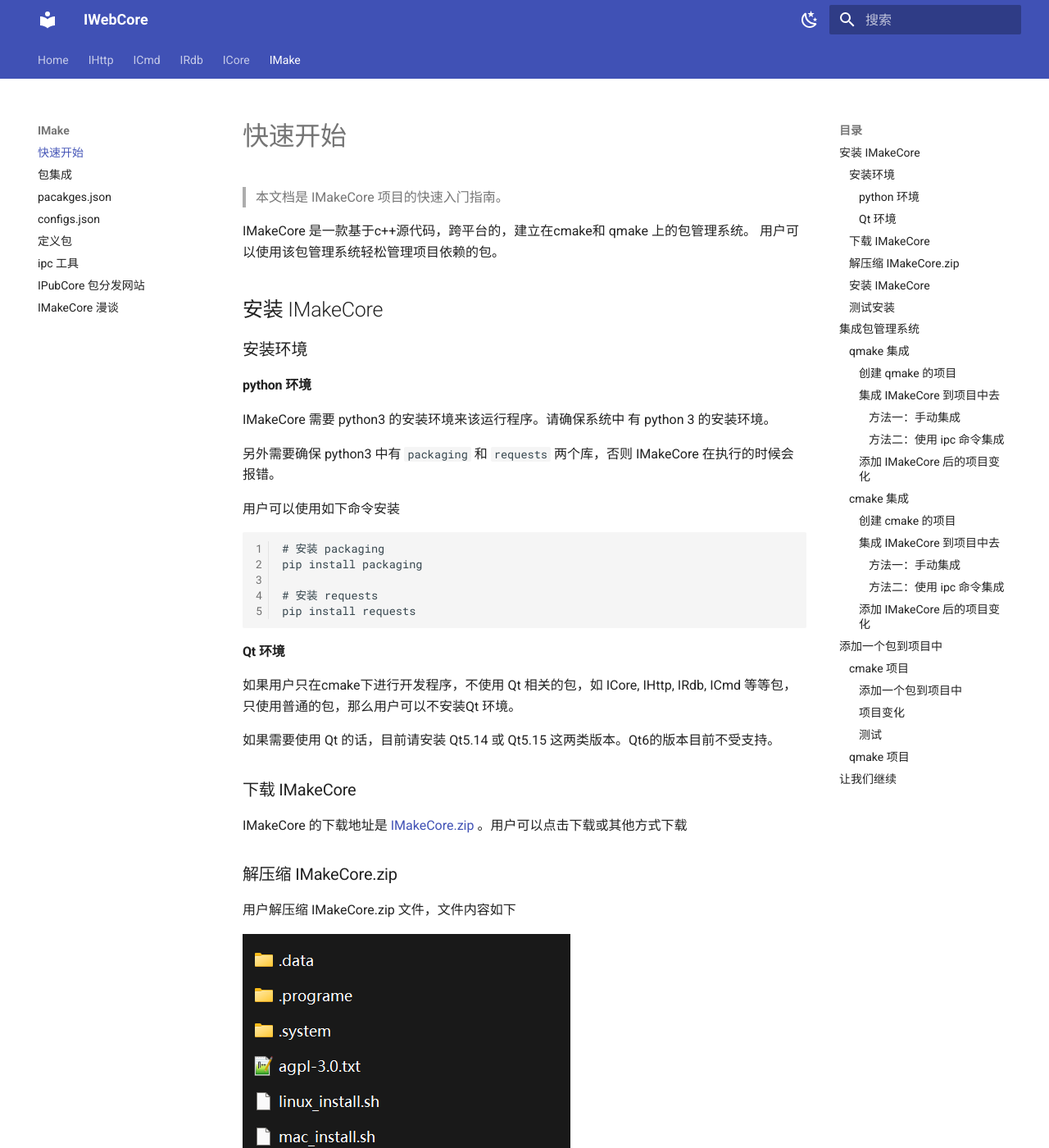
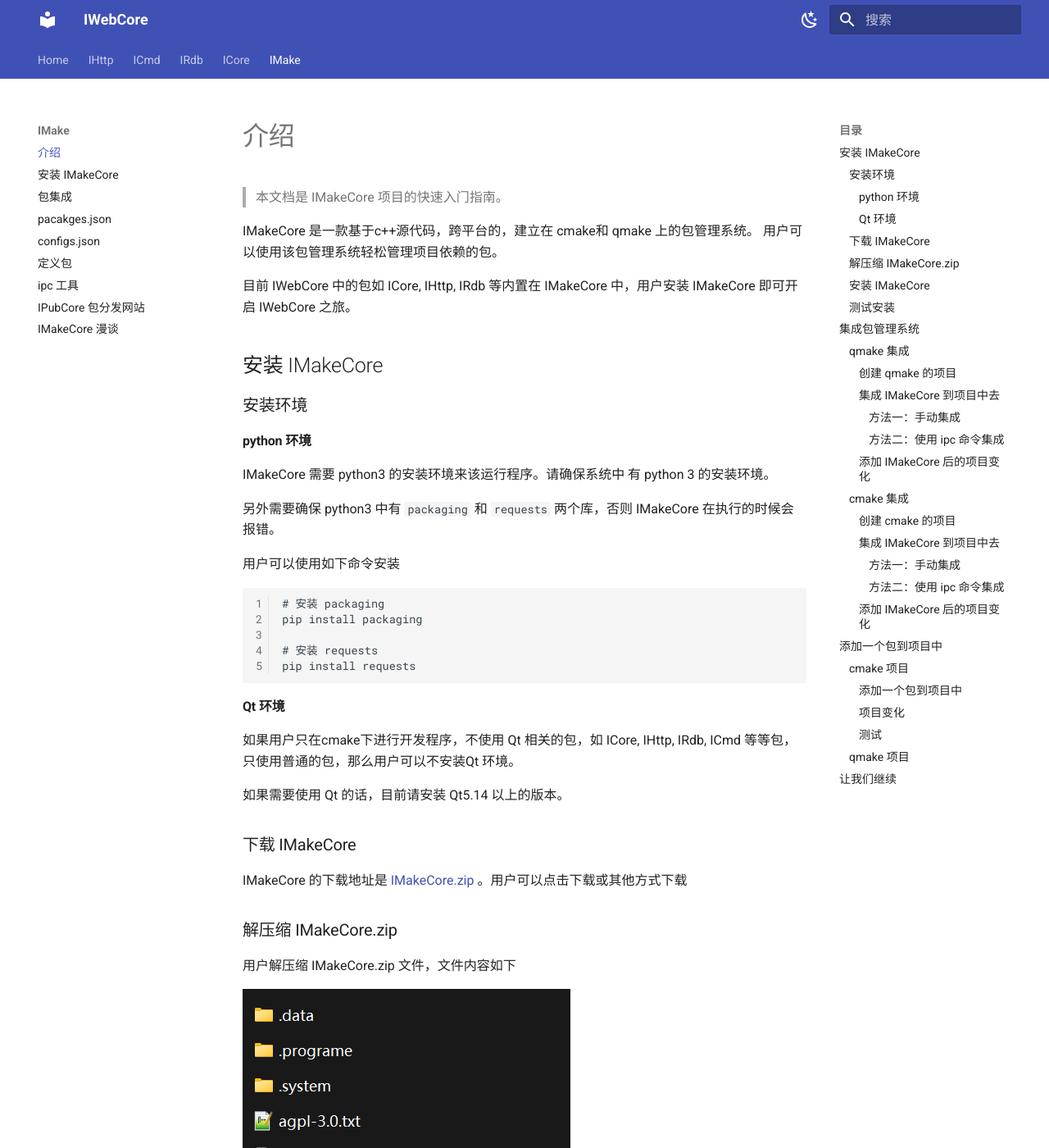
Before and after one commit to IWebCore/IDocCore, an MkDocs documentation site: the page built from docs/IMakeCore/quick_start.md, in a window 1280 px wide and 1400 px high. Shown: the whole window at 82% size. Built offline with MkDocs 1.6.1 and Material for MkDocs 9.7.7, drawn with Linux system fonts in a browser that asks for light colours; some of the changed text lies outside the part shown.

Commit message:
submit code

````diff
--- /dev/null
+++ b/docs/IMakeCore/install.md
@@ -0,0 +1 @@
+# 安装 IMakeCore
--- a/docs/IMakeCore/quick_start.md
+++ b/docs/IMakeCore/quick_start.md
@@ -1,9 +1,10 @@
-# 快速开始
+# 介绍
+
 > 本文档是 IMakeCore 项目的快速入门指南。
 
-IMakeCore 是一款基于c++源代码，跨平台的，建立在cmake和 qmake 上的包管理系统。 用户可以使用该包管理系统轻松管理项目依赖的包。
+IMakeCore 是一款基于c++源代码，跨平台的，建立在 cmake和 qmake 上的包管理系统。 用户可以使用该包管理系统轻松管理项目依赖的包。
 
-
+目前 IWebCore 中的包如 ICore, IHttp, IRdb 等内置在 IMakeCore 中，用户安装 IMakeCore 即可开启 IWebCore 之旅。
 
 ## 安装 IMakeCore
 
@@ -25,20 +26,15 @@ pip install packaging
 pip install requests
 ```
 
-
-
 #### Qt 环境
 
 如果用户只在cmake下进行开发程序，不使用 Qt 相关的包，如 ICore, IHttp, IRdb, ICmd 等等包，只使用普通的包，那么用户可以不安装Qt 环境。
 
-如果需要使用 Qt 的话，目前请安装 Qt5.14 或 Qt5.15 这两类版本。Qt6的版本目前不受支持。
-
-
+如果需要使用 Qt 的话，目前请安装 Qt5.14 以上的版本。
 
 ### 	下载 IMakeCore
 
 IMakeCore 的下载地址是 [IMakeCore.zip](./assets/IMakeCore.zip) 。用户可以点击下载或其他方式下载
-
 
 
 ### 		解压缩 IMakeCore.zip
--- a/mkdocs.yml
+++ b/mkdocs.yml
@@ -111,6 +111,7 @@ nav:
 
   - IMake:
     - IMakeCore/quick_start.md
+    - IMakeCore/install.md
     # - IMakeCore/features.md
     - IMakeCore/packageIntegration.md
     - IMakeCore/packages_json.md
````
Also changed, not shown: other parts of docs/IMakeCore/quick_start.md (+1 -3 lines), README.md (+2 -0 lines).
